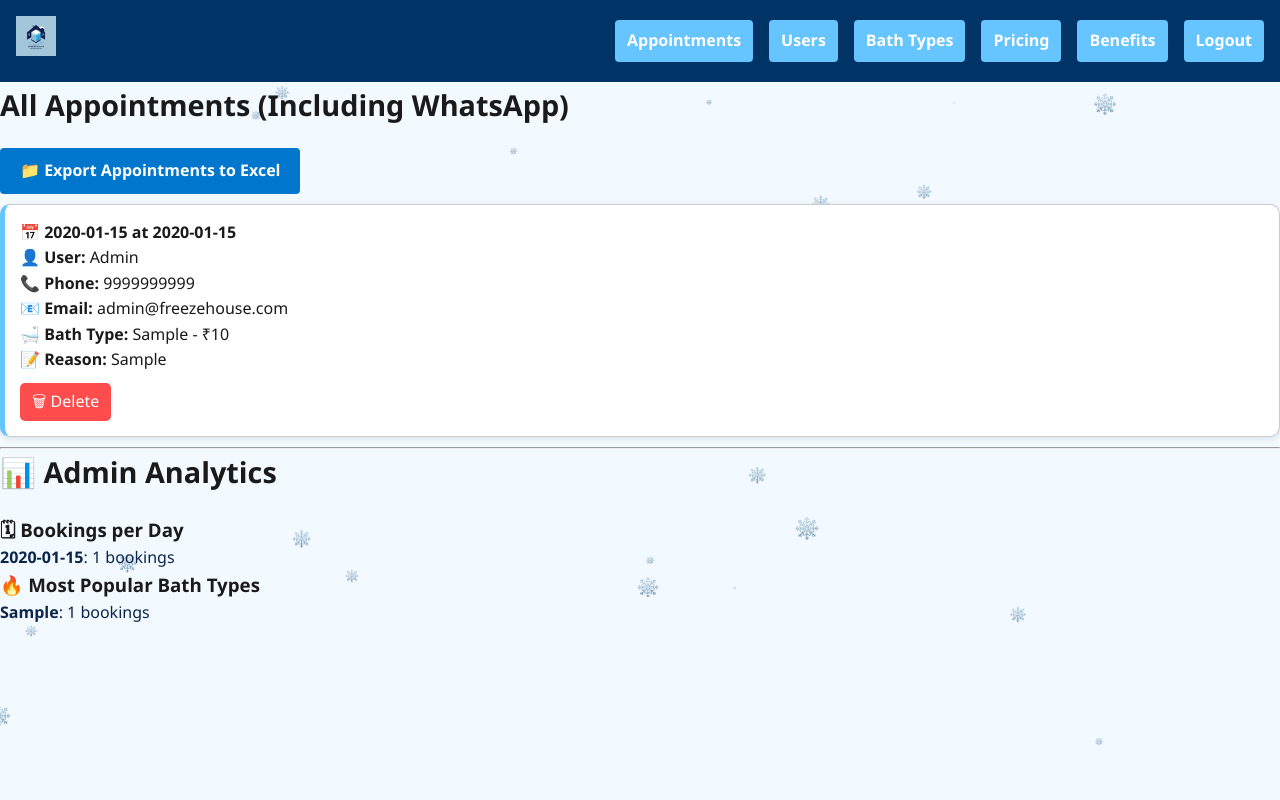
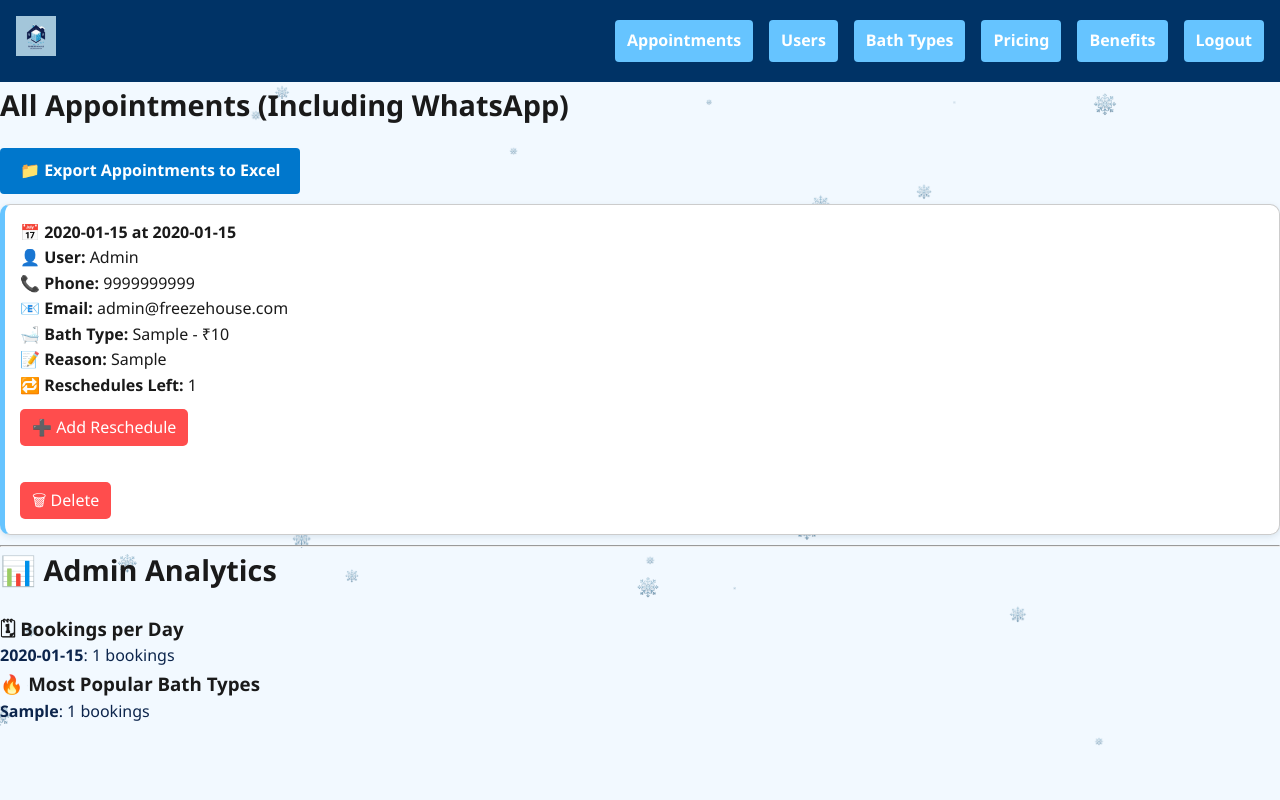
Before and after one commit to manish-1994/freezehouse-flask, a Flask app: page /admin in a window 1280 px wide. Run offline with Flask 3, Linux system fonts and the light colour scheme; a user stored in the database is signed in; data comes from the database, SQL or seed files in the repository; tables that the repository leaves empty hold one stand-in row (values such as "Sample post"); parts of the project's set-up code (start-up, migrations or seed data) failed here and were passed over.

Commit message:
few fixed and features

```diff
--- a/app.py
+++ b/app.py
@@ -90,6 +90,9 @@ class Appointment(db.Model):
     delivery_option = db.Column(db.String(50), default='In-Store')  # ✅ New field
     bath_type = db.Column(db.String(100), nullable=False)
     price = db.Column(db.Integer, nullable=False)
+    reschedule_count = db.Column(db.Integer, default=0)
+
+
 
     user_id = db.Column(
         db.Integer,
@@ -136,6 +139,12 @@ def notify_admins(message):
         except Exception as e:
             print(f"Telegram notify error: {e}")
 
+@app.template_filter('format_12hr')
+def format_12hr(time_str):
+    try:
+        return datetime.strptime(time_str, '%H:%M').strftime('%I:%M %p')
+    except Exception:
+        return time_str
 
 @app.route("/test-telegram")
 def test_telegram():
@@ -434,13 +443,32 @@ def reschedule_appointment(id):
         return redirect(url_for('dashboard'))
 
     bath_types = BathType.query.all()
+
     if request.method == 'POST':
-        appt.date = request.form['date']
-        appt.time = request.form['time']
+        new_date = request.form['date']
+        new_time = request.form['time']
+
+        # Validate: Prevent past date
+        selected_datetime = datetime.strptime(f"{new_date} {new_time}", '%Y-%m-%d %H:%M')
+        now = datetime.now()
+        if selected_datetime < now:
+            flash("Cannot reschedule to a past date and time.", "danger")
+            return redirect(url_for('reschedule_appointment', id=id))
+
+        # Validate: Only between 9 AM to 8 PM
+        selected_hour = selected_datetime.hour
+        if selected_hour < 9 or selected_hour >= 20:
+            flash("Please select a time between 9 AM and 8 PM.", "danger")
+            return redirect(url_for('reschedule_appointment', id=id))
+
+        # Valid - proceed with update
+        appt.date = new_date
+        appt.time = new_time
         appt.reason = request.form['reason']
         appt.bath_type = request.form['bath_type']
         bath = BathType.query.filter_by(name=appt.bath_type).first()
         appt.price = bath.price if bath else 0
+        appt.reschedule_count = (appt.reschedule_count or 0) + 1
         db.session.commit()
 
         notify_admins(f"""🔁 Appointment Rescheduled:
@@ -455,6 +483,7 @@ def reschedule_appointment(id):
         return redirect(url_for('dashboard'))
 
     return render_template('reschedule.html', appointment=appt, bath_types=bath_types)
+
 
 # @app.route('/delete/<int:id>')
 # @login_required
@@ -502,6 +531,22 @@ def admin_delete(id):
     db.session.commit()
     flash("Appointment deleted by admin.")
     return redirect(url_for('admin'))
+
+@app.route('/admin/add_reschedule/<int:appointment_id>')
+@login_required
+def admin_add_reschedule(appointment_id):
+    if not current_user.is_admin:
+        flash("Unauthorized", "danger")
+        return redirect(url_for('dashboard'))
+
+    appt = Appointment.query.get_or_404(appointment_id)
+    appt.reschedule_count = (appt.reschedule_count or 0) - 1  # Give 1 more reschedule
+    if appt.reschedule_count < 0:
+        appt.reschedule_count = 0
+    db.session.commit()
+    flash("➕ Extra reschedule granted for this appointment.", "success")
+    return redirect(url_for('admin'))
+
 
 # ========== Admin User Management ==========
 @app.route('/admin/users')
--- a/templates/admin.html
+++ b/templates/admin.html
@@ -8,18 +8,30 @@
 <ul class="card-list">
   {% for appointment, user in appointments %}
     <li class="card">
-      <strong>📅 {{ appointment.date }} at {{ appointment.time }}</strong><br>
+      <strong>📅 {{ appointment.date }} at {{ appointment.time|format_12hr}}</strong><br>
       <strong>👤 User:</strong> {{ user.username }}<br>
       <strong>📞 Phone:</strong> {{ user.phone or 'N/A' }}<br>
       <strong>📧 Email:</strong> {{ user.email or 'N/A' }}<br>
       <strong>🛁 Bath Type:</strong> {{ appointment.bath_type }} - ₹{{ appointment.price }}<br>
       <strong>📝 Reason:</strong> {{ appointment.reason }}<br>
+
+      {% set left = 2 - (appointment.reschedule_count or 0) %}
+      <strong>🔁 Reschedules Left:</strong>
+      <span {% if left == 0 %}style="color: red;"{% endif %}>{{ left }}</span><br>
+
+      {% if left == 0 %}
+        <div style="color: red;"><strong>❌ No reschedules left!</strong></div>
+      {% endif %}
+
+      <a href="{{ url_for('admin_add_reschedule', appointment_id=appointment.id) }}" class="btn">➕ Add Reschedule</a><br><br>
+
       <a href="{{ url_for('admin_delete', id=appointment.id) }}" class="btn" onclick="return confirm('Are you sure you want to delete this appointment?')">🗑 Delete</a>
     </li>
   {% else %}
     <li class="card">No appointments found.</li>
   {% endfor %}
 </ul>
+
 
 <hr>
 <h2>📊 Admin Analytics</h2>
--- a/templates/dashboard.html
+++ b/templates/dashboard.html
@@ -22,8 +22,8 @@
       {% endfor %}
     </select>
 
-    <label for="reason">Reason:</label>
-    <textarea name="reason" id="reason" placeholder="Reason" required></textarea>
+    <label for="reason">Reason/Address:</label>
+    <textarea name="reason" id="reason" placeholder="Reason/Address" required></textarea>
 
     <div class="form-group">
   <label for="delivery_option">Service Type:</label>
--- a/templates/pricing.html
+++ b/templates/pricing.html
@@ -4,7 +4,7 @@
 
 {% block content %}
 <div class="container">
-  <h2>🧊 Pricing for Ice Bath Services</h2>
+  <h2>🧊 Pricing for Freezehouse Bath Services</h2>
 
   <ul class="card-list">
     {% for item in items %}
```
Also changed, not shown: migrations/versions/efeb43d2679c_add_reschedule_count_to_appointment.py (added, +32 -0 lines).
